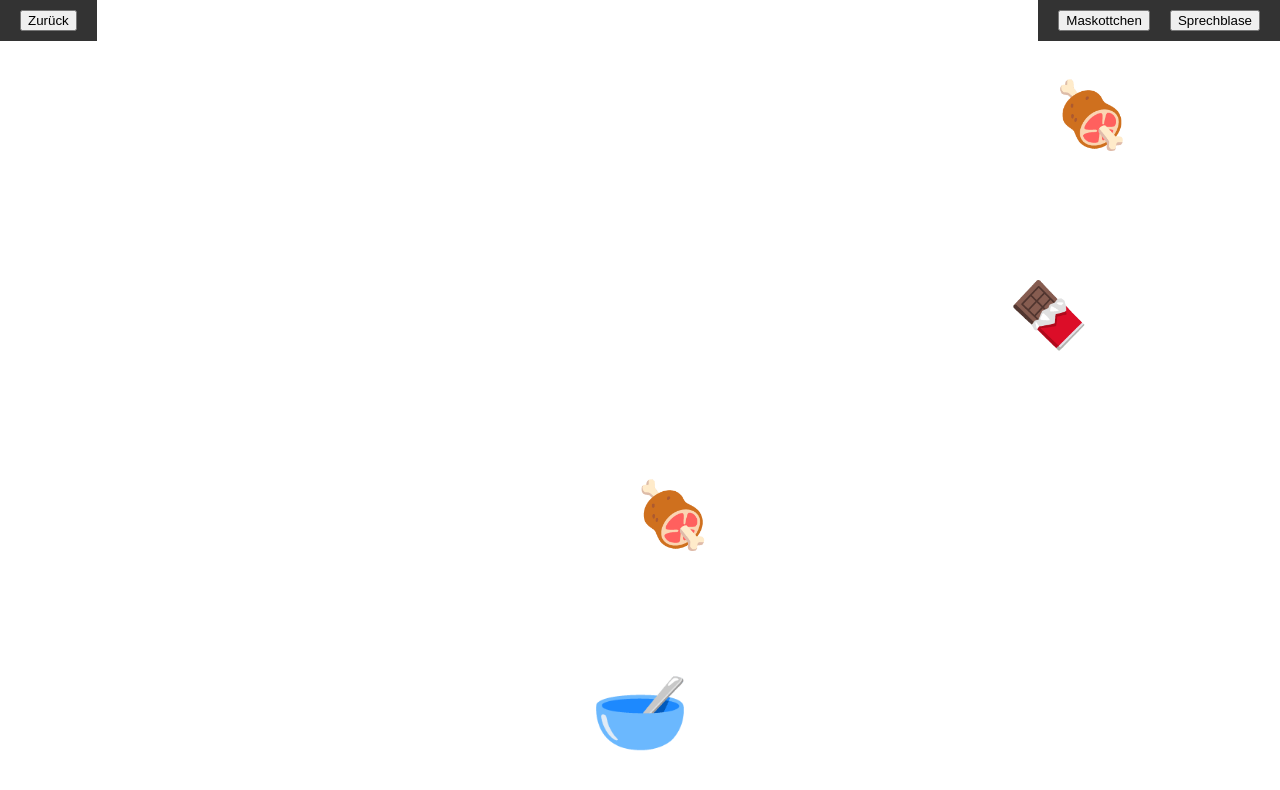
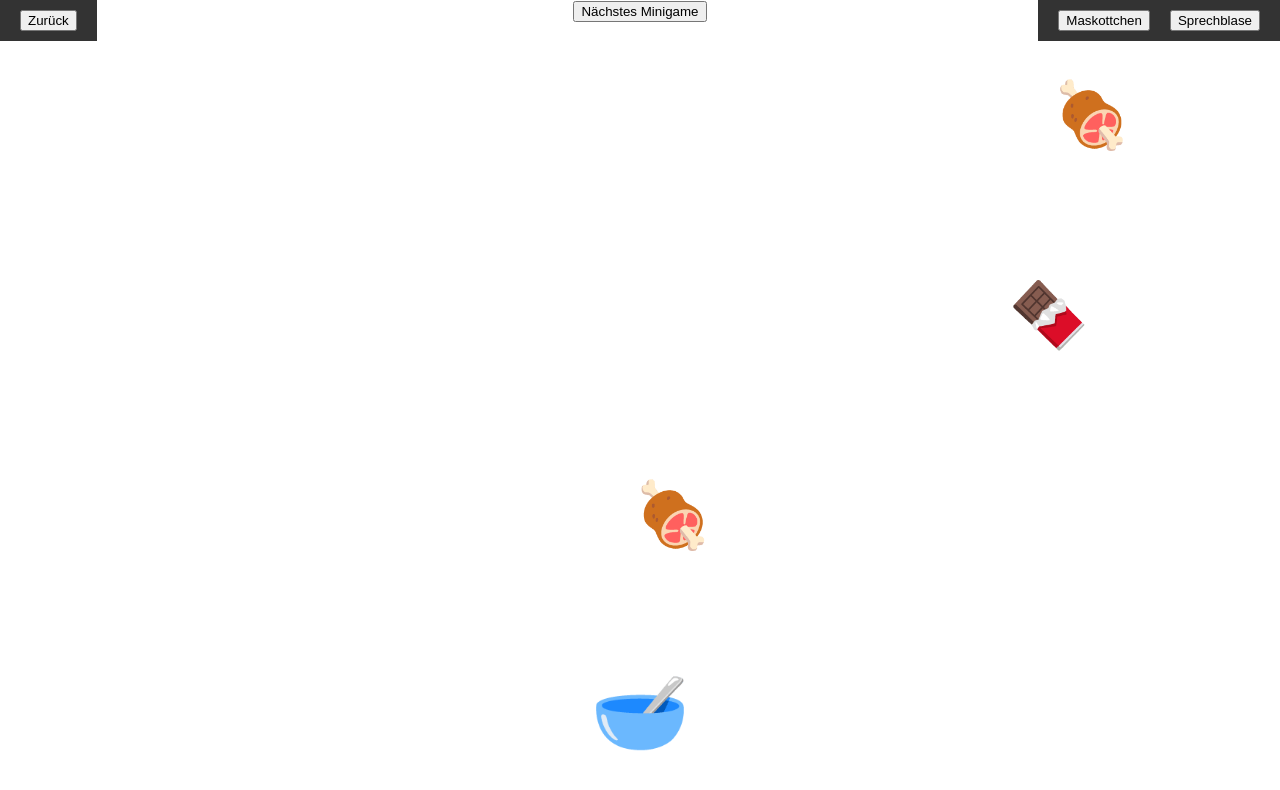
Before and after one commit to schule4-0/pets, a Vue app: page /pets/dog/stages/2 in a window 1280 px wide. Shown: the top 790 px of the page. Built offline with nearby package versions, Linux system fonts and the light colour scheme.

Commit message:
Implemented buttons to skip nutrition and care time minigame

```diff
--- a/src/views/dog/MinigameCareTime.vue
+++ b/src/views/dog/MinigameCareTime.vue
@@ -1,5 +1,6 @@
 <template>
   <div class="container">
+    <button @click="goToNextStage">Nächstes Minigame</button>
     <div class="dog-container">
       <CareTimeDog
         :width="dogSize"
@@ -21,9 +22,10 @@
 import { computed, onMounted, ref } from 'vue'
 import CareTimeDog from '@/components/CareTimeDog.vue'
 import CareTimeToolbar from '@/components/CareTimeToolbar.vue'
+import { useMascotStore } from '@/stores/useMascotStore'
+import { useStageNavigator } from '@/composables/useNavigation'
 
-import { useMascotStore } from '@/stores/useMascotStore'
-
+const { goToNextStage } = useStageNavigator()
 const mascot = useMascotStore()
 
 export type CareTimeState = 'shampooing' | 'showering' | 'drying' | 'gameCompleted'
--- a/src/views/dog/MinigameFood.vue
+++ b/src/views/dog/MinigameFood.vue
@@ -1,5 +1,6 @@
 <template>
   <div class="game">
+    <button @click="goToNextStage">Nächstes Minigame</button>
     <DogBowl />
     <FoodItem v-for="food in foods" :key="food.id" :food="food" />
   </div>
@@ -11,6 +12,9 @@ import { useGameStore } from '@/stores/nutritionGameStore'
 import DogBowl from '@/components/DogBowl.vue'
 import FoodItem from '@/components/FoodItem.vue'
 import { storeToRefs } from 'pinia'
+import { useStageNavigator } from '@/composables/useNavigation'
+
+const { goToNextStage } = useStageNavigator()
 
 const { foods } = storeToRefs(useGameStore())
 const { startGame } = useGameStore()
```
